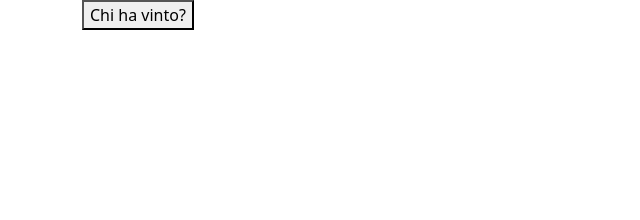
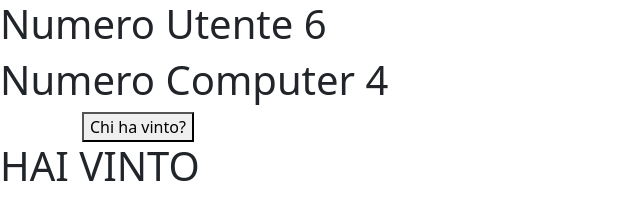
Before and after one commit to michele-pupo/js-mail-dadi, a plain HTML site: page dadi/index.html in a window 1280 px wide. Both pictures are taken after a click on the button "Chi ha vinto?". Shown: the whole page, without its empty margins (0-640 px from the left). Drawn offline with nearby package versions, Linux system fonts and the light colour scheme.

Commit message:
start email

```diff
--- a/dadi/index.html
+++ b/dadi/index.html
@@ -13,8 +13,17 @@
 </head>
 <body>
 
+    <div>
+        <h1>Numero Utente <span id="user-number"></span></h1>
+    </div>
+    <div>
+        <h1>Numero Computer <span id="pc-number"></span></h1>
+    </div>
     <div class="container number">
         <button id="number-random">Chi ha vinto?</button>
+    </div>
+    <div>
+        <h1><span id="result"></span></h1>
     </div>
 
      <!-- script bootstrap -->
--- a/dadi/js/script.js
+++ b/dadi/js/script.js
@@ -14,22 +14,32 @@ buttonElement.addEventListener('click',
 
         // chiediamo all'utente di generare un numero random da 1 a 6
         const randomNumberUser = Math.floor(Math.random()*6 + 1);
-        console.log(randomNumberUser);
+        // console.log(randomNumberUser);
+
+        document.querySelector("#user-number").innerHTML = randomNumberUser;
 
         // chiediamo al pc di generare un numero random da 1 a 6
         const randomNumberPc = Math.floor(Math.random()*6 + 1);
-        console.log(randomNumberPc);
+        // console.log(randomNumberPc);
+
+        document.querySelector("#pc-number").innerHTML = randomNumberPc;
 
 
         // se il numero scelto dall'utente è MINORE del numero scelto dal pc scrivi hai vinto
         if (randomNumberUser > randomNumberPc){
-            console.log("hai vinto");
+            // console.log("hai vinto");
+
+            document.querySelector("#result").innerHTML = `HAI VINTO`;
         // se il numero scelto dall'utente è MAGGIORE del numero scelto dal pc scrivi hai vinto
         } else if (randomNumberUser < randomNumberPc){;
-            console.log("hai perso");
+            // console.log("hai perso");
+
+            document.querySelector("#result").innerHTML = `HAI PERSO`;
             // se il numero scelto dall'utente è UGUALE del numero scelto dal pc scrivi avete pareggiato
         }else {
-            console.log("avete pareggiato");
+            // console.log("avete pareggiato");
+
+            document.querySelector("#result").innerHTML = `AVETE PAREGGIATO`;
         };
     }
 );
--- a/mail/js/script.js
+++ b/mail/js/script.js
@@ -0,0 +1,5 @@
+// Mail
+// - Chiedi all’utente la sua email,
+// - controlla che sia nella lista di chi può accedere (qui quindi dovremmo creare da noi un array di email casuali),
+// - stampa un messaggio appropriato sull’esito del controllo.
+// - (NON utilizzate il metodo .includes())
```
Also changed, not shown: mail/index.html (+23 -0 lines).
